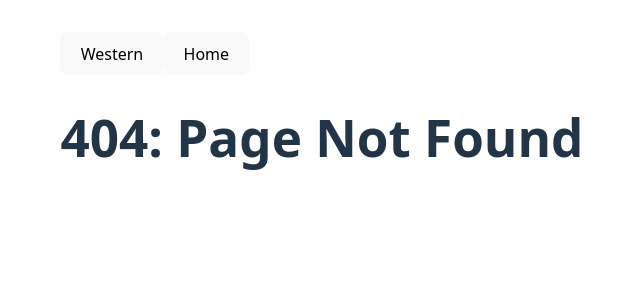
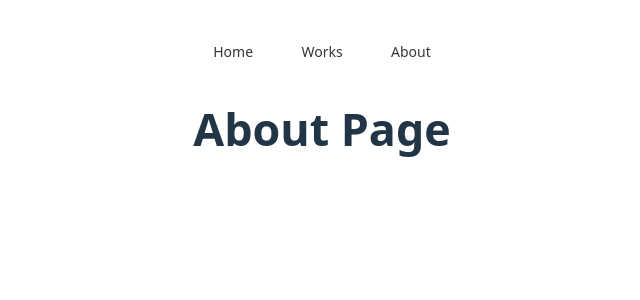
Before and after one commit to hbarogh/photography-portfolio-fullstack, a Vue app: page /AboutPage in a window 1280 px wide. Before the commit this address had no page. Shown: the top 300 px of the page, without its empty margins (318-958 px from the left). Built offline with nearby package versions, Linux system fonts and the light colour scheme.

Commit message:
feat: update routing and navigation structure; replace NavBar links with menu options

```diff
--- a/src/App.vue
+++ b/src/App.vue
@@ -4,7 +4,7 @@ import NavBar from './components/NavBar.vue';
 
 <template>
   <NavBar/>
-  <router-view></router-view>
+  <router-view/>
 </template>
 
 <style scoped>
--- a/src/components/NavBar.vue
+++ b/src/components/NavBar.vue
@@ -1,19 +1,24 @@
 <script setup lang="ts">
+  import { NSplit, NMenu } from 'naive-ui';
+  import { useRouter } from 'vue-router';
+  import {menuOptions} from '../constants/menu-options';
+
+  const router = useRouter()
+
+  function handleMenuSelect(key: string){
+    router.push({name: key})
+  }
+
 </script>
 
 
 <template>
-<div class="nav-bar">
-    <div class="nav-buttons-wrap">
-      <router-link to="/Western">
-        <button>Western</button>
-      </router-link>
 
-      <router-link to="/HomePage">
-        <button>Home</button>
-      </router-link>
-    </div>
-  </div>
+    <n-menu class="nav-bar"
+    mode="horizontal"
+    :options="menuOptions"
+    @update:value="handleMenuSelect"
+    />
 </template>
 
 
--- /dev/null
+++ b/src/constants/menu-options.ts
@@ -0,0 +1,15 @@
+export const menuOptions = [
+  {
+    label: 'Home',
+    key: 'Home'
+  },
+  {
+    label: 'Works',
+    key: 'Works'
+  },
+  {
+    label: 'About',
+    key: 'AboutPage'
+  },
+
+]
--- a/src/router/index.ts
+++ b/src/router/index.ts
@@ -1,22 +1,28 @@
 import { createRouter, createWebHistory} from 'vue-router';
 import type {RouteRecordRaw} from 'vue-router';
-import HomePage from '../views/HomePage.vue';
-import Western from '../views/Western.vue';
+import Home from '../views/Home.vue';
+import Works from '../views/Works.vue';
 
 
 
 import NotFoundPage from '../views/NotFoundPage.vue';
+import AboutPage from '../views/AboutPage.vue';
 
 const routes: Array<RouteRecordRaw> = [
   {
     path: '/',
-    name:  'HomePage',
-    component: HomePage
+    name:  'Home',
+    component: Home
   },
   {
-    path: '/Western',
-    name: 'Western',
-    component: Western,
+    path: '/Works',
+    name: 'Works',
+    component: Works,
+  },
+  {
+    path: '/AboutPage',
+    name: 'AboutPage',
+    component: AboutPage,
   },
   {
     path: '/:pathMatch(.*)*',
--- /dev/null
+++ b/src/views/AboutPage.vue
@@ -0,0 +1,14 @@
+<script setup lang="ts">
+</script>
+
+
+<template>
+<div>
+    <h1>About Page</h1>
+  </div>
+</template>
+
+
+
+<style>
+</style>
--- a/src/views/Western.vue
+++ b/src/views/Works.vue
@@ -4,7 +4,7 @@
 
 <template>
   <div>
-    <h1>Western Page</h1>
+    <h1>Works Page</h1>
   </div>
 </template>
 
```
Also changed, not shown: src/views/Home.vue (renamed from src/views/HomePage.vue).
